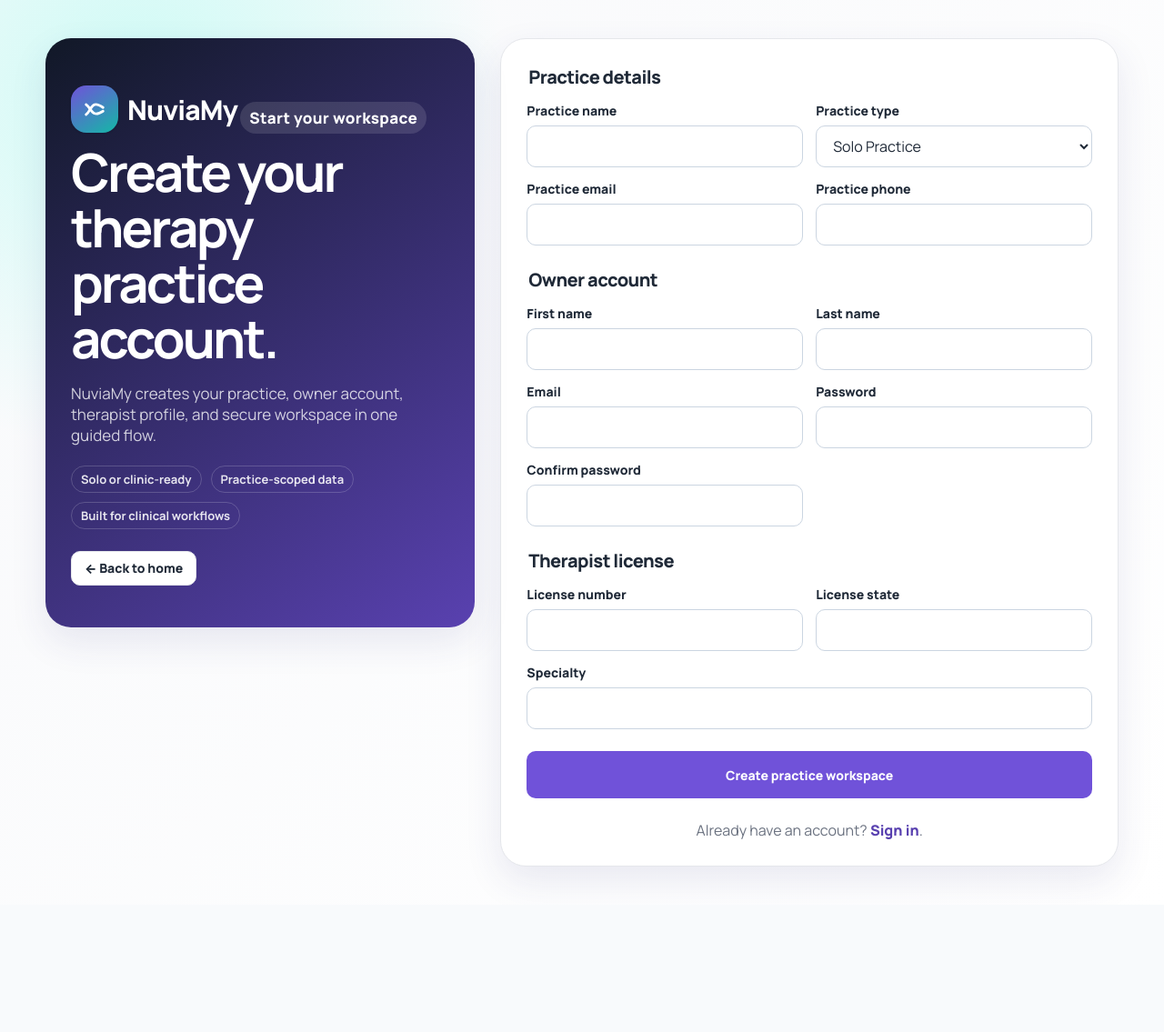
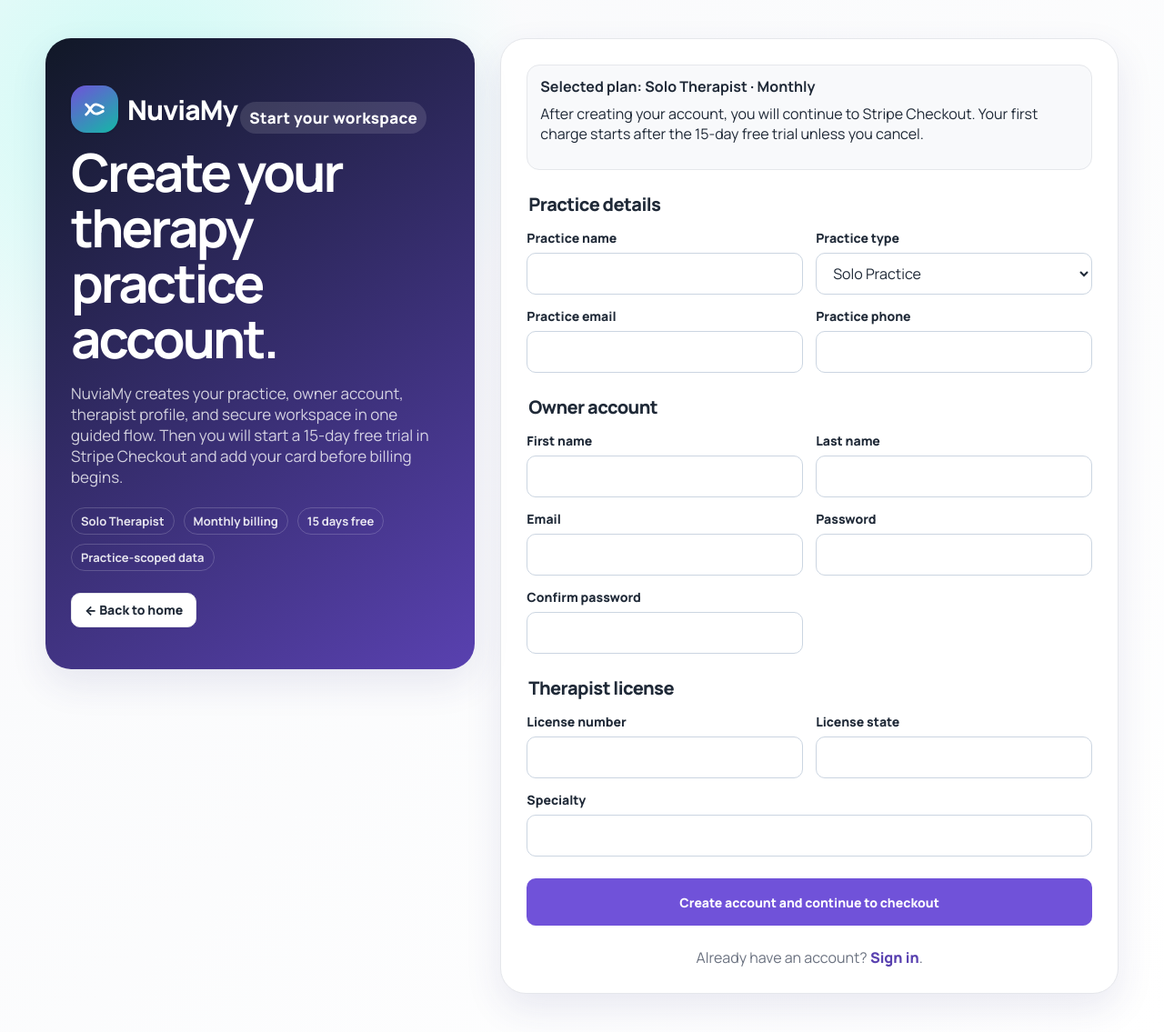
Before and after one commit to richard9106/django-analytics-dashboard, a Django app: page /accounts/signup/ in a window 1280 px wide. Shown: the whole page at 91% size. Before the commit the page ends 957 px from the top, so only its background shows below. Run offline with Django 5.2, Linux system fonts and the light colour scheme.

Commit message:
Route signup through Stripe trial checkout

```diff
--- a/apps/accounts/views.py
+++ b/apps/accounts/views.py
@@ -1,10 +1,11 @@
 from django.contrib.auth import login, update_session_auth_hash
 from django.contrib.auth.views import LoginView
-from django.urls import reverse_lazy
+from django.urls import reverse, reverse_lazy
 from django.views.generic.edit import FormView
 
 from apps.audit.models import AuditLog
 from apps.audit.utils import log_audit_event
+from apps.billing.models import PracticeSubscription
 from .access import is_client_user, must_change_password
 from .forms import EmailAuthenticationForm, ForcePasswordChangeForm, PracticeSignupForm
 
@@ -61,7 +62,17 @@ class ForcePasswordChangeView(FormView):
 class PracticeSignupView(FormView):
     form_class = PracticeSignupForm
     template_name = "accounts/signup.html"
-    success_url = reverse_lazy("dashboard")
+    default_plan = PracticeSubscription.Plan.SOLO
+    default_period = PracticeSubscription.BillingPeriod.MONTHLY
+
+    def get_plan_period(self):
+        plan = self.request.POST.get("plan") or self.request.GET.get("plan") or self.default_plan
+        period = self.request.POST.get("period") or self.request.GET.get("period") or self.default_period
+        if plan not in PracticeSubscription.Plan.values:
+            plan = self.default_plan
+        if period not in PracticeSubscription.BillingPeriod.values:
+            period = self.default_period
+        return plan, period
 
     def dispatch(self, request, *args, **kwargs):
         if request.user.is_authenticated:
@@ -69,8 +80,22 @@ class PracticeSignupView(FormView):
 
             if is_client_user(request.user):
                 return redirect("portal:dashboard")
-            return redirect("dashboard")
+            plan, period = self.get_plan_period()
+            return redirect("billing:subscribe", plan=plan, period=period)
         return super().dispatch(request, *args, **kwargs)
+
+    def get_context_data(self, **kwargs):
+        context = super().get_context_data(**kwargs)
+        plan, period = self.get_plan_period()
+        context["selected_plan"] = plan
+        context["selected_period"] = period
+        context["selected_plan_label"] = PracticeSubscription.Plan(plan).label
+        context["selected_period_label"] = PracticeSubscription.BillingPeriod(period).label
+        return context
+
+    def get_success_url(self):
+        plan, period = self.get_plan_period()
+        return reverse("billing:subscribe", kwargs={"plan": plan, "period": period})
 
     def form_valid(self, form):
         user = form.save()
--- a/apps/billing/tests.py
+++ b/apps/billing/tests.py
@@ -611,6 +611,8 @@ class BillingViewTests(TestCase):
         mock_create.assert_called_once()
         kwargs = mock_create.call_args.kwargs
         self.assertEqual(kwargs["line_items"], [{"price": "price_solo_monthly", "quantity": 1}])
+        self.assertEqual(kwargs["payment_method_collection"], "always")
+        self.assertEqual(kwargs["subscription_data"]["trial_period_days"], 15)
         self.assertEqual(kwargs["metadata"]["practice_id"], str(practice.pk))
         subscription = PracticeSubscription.objects.get(practice=practice)
         self.assertEqual(subscription.plan, PracticeSubscription.Plan.SOLO)
--- a/apps/billing/views.py
+++ b/apps/billing/views.py
@@ -480,12 +480,16 @@ class StripeSubscribeView(LoginRequiredMixin, ClientPortalRedirectMixin, View):
         customer_id = subscription.stripe_customer_id if subscription else ''
         session_kwargs = {
             'mode': 'subscription',
+            'payment_method_collection': 'always',
             'line_items': [{'price': price_id, 'quantity': 1}],
             'success_url': request.build_absolute_uri(reverse('billing:subscribe_success')) + '?session_id={CHECKOUT_SESSION_ID}',
             'cancel_url': request.build_absolute_uri(reverse('billing:subscribe_cancel')),
             'client_reference_id': str(practice.pk),
             'metadata': {'practice_id': str(practice.pk), 'plan': self.plan, 'period': self.period},
-            'subscription_data': {'metadata': {'practice_id': str(practice.pk), 'plan': self.plan, 'period': self.period}},
+            'subscription_data': {
+                'metadata': {'practice_id': str(practice.pk), 'plan': self.plan, 'period': self.period},
+                'trial_period_days': 15,
+            },
         }
         if customer_id:
             session_kwargs['customer'] = customer_id
--- a/templates/accounts/signup.html
+++ b/templates/accounts/signup.html
@@ -24,11 +24,12 @@
       </a>
       <p class="eyebrow">Start your workspace</p>
       <h1>Create your therapy practice account.</h1>
-      <p>NuviaMy creates your practice, owner account, therapist profile, and secure workspace in one guided flow.</p>
+      <p>NuviaMy creates your practice, owner account, therapist profile, and secure workspace in one guided flow. Then you will start a 15-day free trial in Stripe Checkout and add your card before billing begins.</p>
       <div class="trust-list dark">
-        <span>Solo or clinic-ready</span>
+        <span>{{ selected_plan_label }}</span>
+        <span>{{ selected_period_label }} billing</span>
+        <span>15 days free</span>
         <span>Practice-scoped data</span>
-        <span>Built for clinical workflows</span>
       </div>
       <div class="hero-actions"><a class="btn btn-secondary" href="{% url 'home' %}">← Back to home</a></div>
     </section>
@@ -36,9 +37,16 @@
     <section class="signup-card">
       <form method="post" class="signup-form" novalidate>
         {% csrf_token %}
+        <input type="hidden" name="plan" value="{{ selected_plan }}">
+        <input type="hidden" name="period" value="{{ selected_period }}">
         {% if form.non_field_errors %}
           <div class="form-error">{{ form.non_field_errors }}</div>
         {% endif %}
+
+        <div class="sync-panel">
+          <strong>Selected plan: {{ selected_plan_label }} · {{ selected_period_label }}</strong>
+          <p>After creating your account, you will continue to Stripe Checkout. Your first charge starts after the 15-day free trial unless you cancel.</p>
+        </div>
 
         <fieldset>
           <legend>Practice details</legend>
@@ -118,7 +126,7 @@
           </div>
         </fieldset>
 
-        <button class="btn btn-primary signup-submit" type="submit">Create practice workspace</button>
+        <button class="btn btn-primary signup-submit" type="submit">Create account and continue to checkout</button>
         <p class="signup-footnote">Already have an account? <a href="{% url 'login' %}">Sign in</a>.</p>
       </form>
     </section>
```
Also changed, not shown: apps/accounts/tests.py (+6 -4 lines), templates/marketing/pricing.html (+11 -8 lines).
